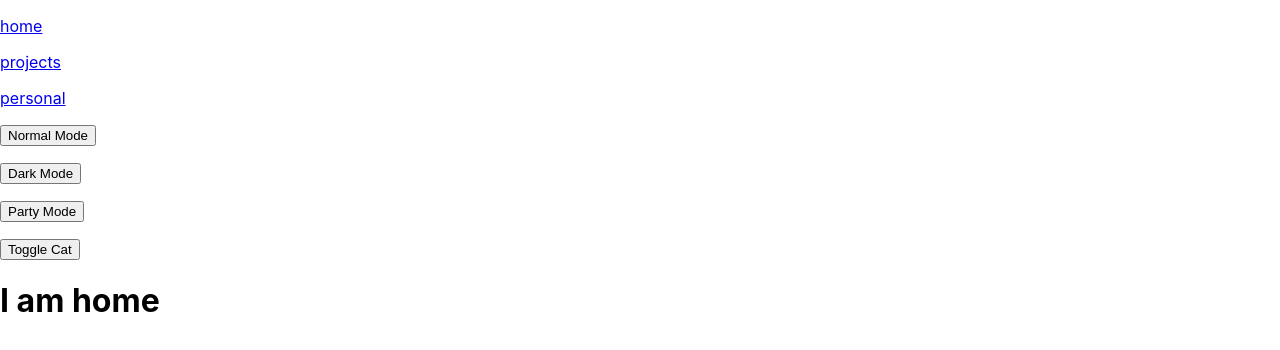
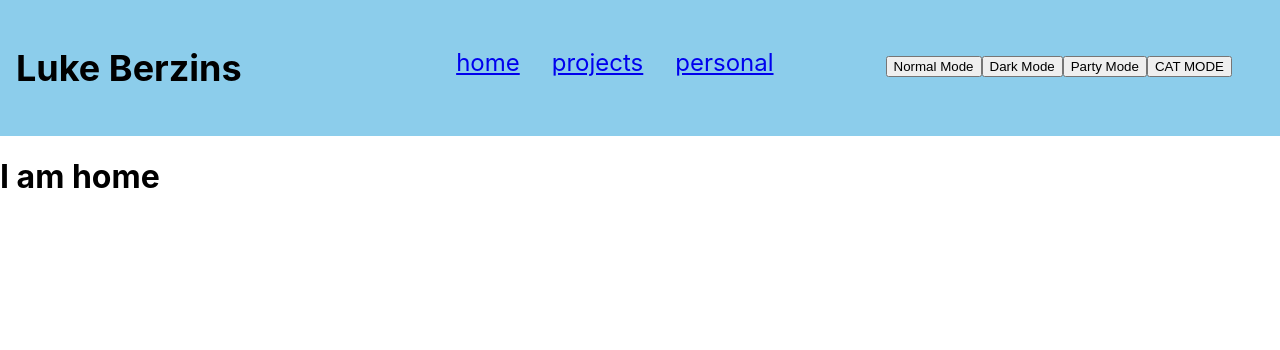
Before and after one commit to Luke-Berzins/lukeberzins, a React (Create React App) app: page / in a window 1280 px wide. Shown: the top 350 px of the page. Built offline with nearby package versions, Linux system fonts and the light colour scheme.

Commit message:
themes now affect navbar styling and update context throughout app

```diff
--- a/src/components/Nav.jsx
+++ b/src/components/Nav.jsx
@@ -14,29 +14,22 @@ export default function Nav() {
   return (
       <div className={theme}>
         <nav>
-          <div className="navbar-item">
-            <p>
-              <Link to="/">{cat ? 'meow' : 'home'}</Link>
-            </p>
-            <p>
-              <Link to="/projects">{cat ? 'meow' : 'projects'}</Link>
-            </p>
-            <p>
-              <Link to="/personal">{cat ? 'meow' : 'personal'}</Link>
-            </p>
-            <div>
-            <p>
-            <button onClick={() => toggleTheme('default')}>Normal Mode</button>
-            </p>
-            <p>
-            <button onClick={() => toggleTheme('dark')}>Dark Mode</button>
-            </p>
-            <p>
-            <button onClick={() => toggleTheme('party')}>Party Mode</button>
-            </p>
-            <p>
-            <button onClick={() => toggleCat()}>Toggle Cat</button>
-            </p>
+          <div className="navbar-container">
+            <div className="cool-guy">
+              {cat ? <img alt='kittypic' src='meow.ico'></img> : <h1>Luke Berzins</h1>}
+            </div>
+            <div className='navfunctions'>
+              <div className="site-nav">
+                <Link className="navLink" to="/">{cat ? 'meow' : 'home'}</Link>
+                <Link className="navLink" to="/projects">{cat ? 'meow' : 'projects'}</Link>
+                <Link className="navLink" to="/personal">{cat ? 'meow' : 'personal'}</Link>
+              </div>
+              <div className="nav-buttons">
+                <button onClick={() => toggleTheme('default')}>Normal Mode</button>
+                <button onClick={() => toggleTheme('dark')}>Dark Mode</button>
+                <button onClick={() => toggleTheme('party')}>Party Mode</button>
+                <button onClick={() => toggleCat()}>CAT MODE</button>
+              </div>
             </div>
           </div>
         </nav>
--- a/src/components/Nav.scss
+++ b/src/components/Nav.scss
@@ -1,9 +1,34 @@
-$defaultBackground: white;
-$darkBackground: black;
-$partyBackground: pink;
+$defaultBackground: rgb(140, 205, 235);
+$darkBackground: rgb(119, 118, 118);
+$partyBackground: rgb(137, 65, 146);
 
 
+.navbar-container{
+  display: flex;
+  justify-content: space-between;
+  text-decoration: none;
+  font-size: 150%;
 
+  .cool-guy{
+    margin:1rem;
+    img {
+      padding: 1rem;
+    }
+  }
+  .navfunctions {
+    display:flex;
+    .site-nav {
+      margin: 3rem;
+      .navLink {
+        margin: 1rem;
+      }
+    }
+    .nav-buttons {
+      padding: 3rem;
+    }
+  }
+
+}
 
 .default {
   background-color: $defaultBackground;
```
